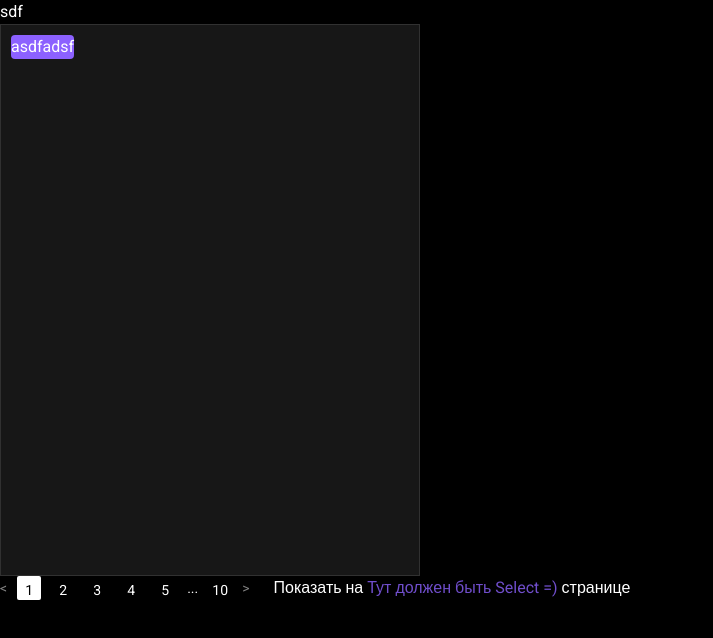
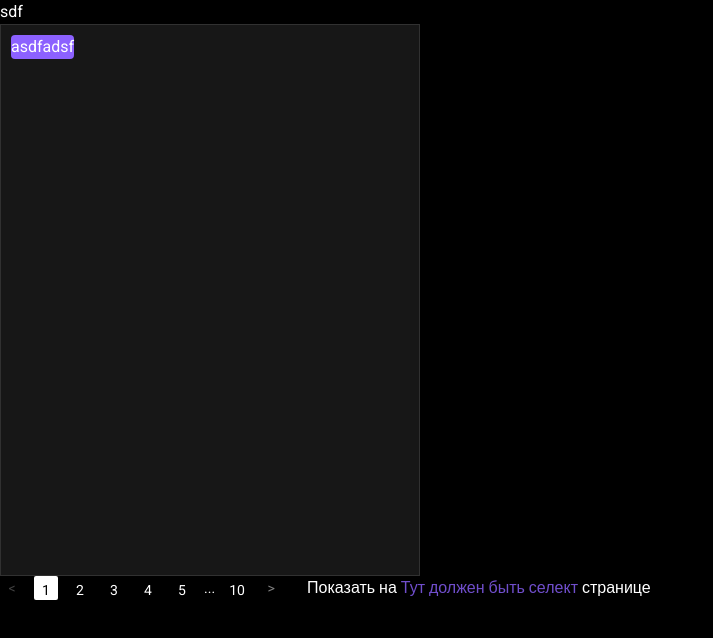
Before and after one commit to hadsome-Droid/Cards, a React (Vite) app: page / in a window 1280 px wide. Shown: the top 638 px of the page, without its empty margins (0-713 px from the left). Built offline with nearby package versions, Linux system fonts and the light colour scheme; a web font is replaced by a local one.

Commit message:
fix button disabled

```diff
--- a/src/components/ui/pagination/pagination.module.scss
+++ b/src/components/ui/pagination/pagination.module.scss
@@ -13,9 +13,25 @@
 
   & button {
     cursor: pointer;
+
+    width: 24px;
+    height: 24px;
+
     color: var(--color-dark-100);
+
     background-color: var(--color-dark-900);
     border: none;
+
+    &:focus{
+      color: var(--color-info-900);
+      outline: none;
+
+    }
+
+    &:disabled {
+      cursor: default;
+      opacity: 0.5;
+    }
   }
 }
 
@@ -23,14 +39,12 @@
   width: 24px;
   height: 24px;
   text-align: center;
-  border-radius: 2px;
-
-
 }
 
 
 .activePage{
   background-color: var(--color-light-100);
+  border-radius: 2px;
 
   & a {
     color: var(--color-dark-900);
@@ -49,6 +63,8 @@
   color: var(--color-light-100);
 
   border: 2px solid transparent;
+  border-radius: 2px;
+
 
 
   &:hover{
@@ -57,11 +73,9 @@
 
   &:focus{
     border-color: var(--color-info-900);
-    border-radius: 2px;
     outline: none;
   }
 }
-
 
 
 .selectBox{
--- a/src/components/ui/pagination/pagination.tsx
+++ b/src/components/ui/pagination/pagination.tsx
@@ -4,8 +4,16 @@ import s from './pagination.module.scss'
 
 type Props = {
   needToShowItems: number
+  onItemsPerPageChange?: (itemsPerPage: number) => void
   totalItems: number
 }
+
+// const itemsPerPageOptions = [
+//   { label: '10', value: 10 },
+//   { label: '20', value: 20 },
+//   { label: '50', value: 50 },
+//   { label: '100', value: 100 },
+// ]
 
 export const Pagination = ({ needToShowItems, totalItems }: Props) => {
   const [activePage, setActivePage] = useState(1)
@@ -62,7 +70,9 @@ export const Pagination = ({ needToShowItems, totalItems }: Props) => {
   return (
     <div className={s.box}>
       <ul className={s.pagination}>
-        <button onClick={decrementHandler}>{'<'}</button>
+        <button disabled={activePage === 1} onClick={decrementHandler}>
+          {'<'}
+        </button>
         {pageNumbers.map(number =>
           number >= 0 ? (
             <li
@@ -77,11 +87,22 @@ export const Pagination = ({ needToShowItems, totalItems }: Props) => {
             <li key={number}>...</li>
           )
         )}
-        <button onClick={incrementHandler}>{'>'}</button>
+        <button disabled={activePage === totalPages} onClick={incrementHandler}>
+          {'>'}
+        </button>
       </ul>
       <div className={s.selectBox}>
         <p>
-          Показать на <span>Тут должен быть Select =)</span> странице
+          Показать на{' '}
+          <span>
+            Тут должен быть селект
+            {/*<selelct*/}
+            {/*  onChange={selectedOption => onItemsPerPageChange(selectedOption.value)}*/}
+            {/*  options={itemsPerPageOptions}*/}
+            {/*  value={itemsPerPageOptions.find(option => option.value === needToShowItems)}*/}
+            {/*/>*/}
+          </span>{' '}
+          странице
         </p>
       </div>
     </div>
```
